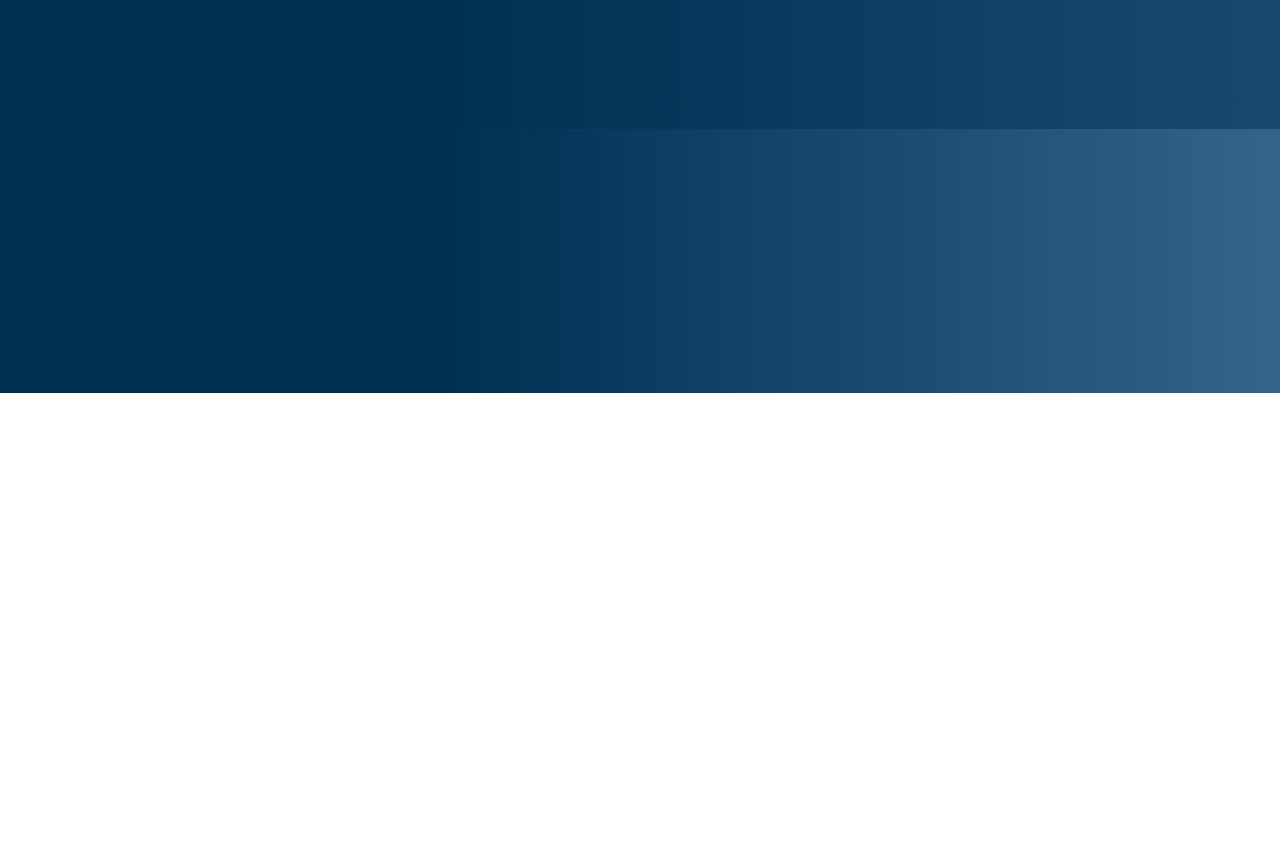
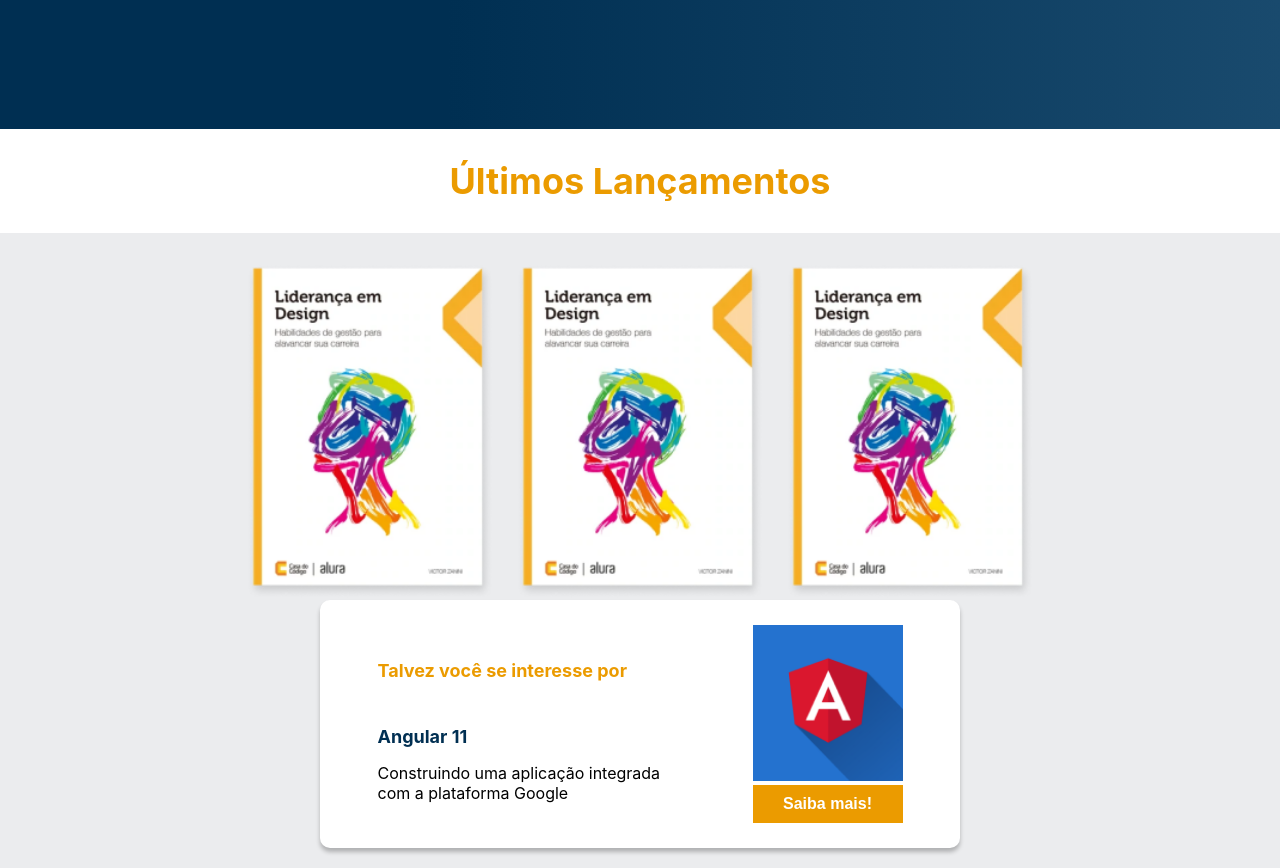
Before and after one commit to fabio-code-1/alura_books, a React (Create React App) app: page / in a window 1280 px wide. Shown: the part 407-1275 px from the top of the page. Before the commit the page ends 800 px from the top, so only its background shows below. Built offline with nearby package versions, Linux system fonts and the light colour scheme.

Commit message:
lancamentos finalizado

```diff
--- a/src/App.js
+++ b/src/App.js
@@ -1,13 +1,13 @@
 import Header from './componentes/Header';
 import Pesquisa from './componentes/Pesquisa';
 import styled from 'styled-components';
+import UltimosLancamentos from './componentes/UltimosLancamentos';
 
 // usando styled para estilizar
 const AppContainer = styled.div`
   width: 100vw;
   height: 100vh;
   background-image: linear-gradient(90deg, #002f52 35%, #326589);
-  overflow: auto;
 `
 
 function App() {
@@ -15,6 +15,7 @@
     <AppContainer>
       <Header/>
       <Pesquisa/>
+      <UltimosLancamentos/>
     </AppContainer>
   );
 }
--- /dev/null
+++ b/src/componentes/CardRecomenda/index.js
@@ -0,0 +1,64 @@
+import styled from "styled-components";
+import { Titulo } from "../Titulo/Index";
+
+const Card = styled.div`
+    align-items: center;
+    background-color: #FFF;
+    box-shadow: 0px 4px 4px rgba(0, 0, 0, 0.25);
+    border-radius: 10px;
+    display: flex;
+    margin: 0 auto;
+    max-width: 600px;
+    padding: 25px 20px;
+    justify-content: space-around;
+    width: 100%;
+`
+
+const Botao = styled.button`
+    background-color: #EB9B00;
+    color: #FFF;
+    padding: 10px 0px;
+    font-size: 16px;
+    border: none;
+    font-weight: 900;
+    display: block;
+    text-align: center;
+    width: 150px;
+    &:hover {
+        cursor: pointer;
+    }
+`
+
+const Descricao = styled.p`
+    max-width: 300px;
+`
+
+const Subtitulo = styled.h4`
+    color: #002F52;
+    font-size: 18px;
+    font-weight: bold;
+    margin: 15px 0;
+`
+
+const ImgLivro = styled.img`
+    width: 150px;
+`
+
+
+function CardRecomenda({titulo, subtitulo, decricao, img}) {
+    return(
+        <Card>
+            <div>
+                <Titulo tamanhoFont='16px' cor='#EB9B00' alinhamento='left'>{titulo}</Titulo>
+                <Subtitulo>{subtitulo}</Subtitulo>
+                <Descricao>{decricao}</Descricao>
+            </div>
+            <div>
+                <ImgLivro src={img} alt="Imagem do livro"/>
+                <Botao>Saiba mais!</Botao>
+            </div>
+        </Card>
+    );
+}
+
+export default CardRecomenda
--- /dev/null
+++ b/src/componentes/Titulo/Index.js
@@ -0,0 +1,11 @@
+import styled from "styled-components";
+
+export const Titulo = styled.h2`
+  width: 100%;
+  padding: 30px 0;
+  background-color: #FFF;
+  color: ${props => props.cor || '#000'};
+  font-size: ${props => props.tamanhoFonte || '18px'};
+  text-align: ${props => props.alinhamento || 'center'};
+  margin: 0;
+`
--- /dev/null
+++ b/src/componentes/UltimosLancamentos/dadosUltimosLancamentos.js
@@ -0,0 +1,7 @@
+import livro from '../../imagens/livro.png'
+
+export const livros = [
+    {nome: 'Liderança em Desing 2', id: 1, src:livro },
+    {nome: 'JavaScript Conceito', id: 2, src:livro },
+    {nome: 'DevOps', id: 3, src:livro },
+]
--- /dev/null
+++ b/src/componentes/UltimosLancamentos/index.js
@@ -0,0 +1,56 @@
+import { livros } from "./dadosUltimosLancamentos";
+import styled from "styled-components";
+import { Titulo } from "../Titulo/Index";
+import CardRecomenda from "../CardRecomenda";
+import livroImagem from '../../imagens/livro2.png'
+
+const UltimosLancamentosContainer = styled.section`
+  background-color: #EBECEE;
+  padding-bottom: 20px;
+  display: flex;
+  flex-direction: column;
+  width: 100%;
+`
+
+const NovosLivrosContainer = styled.div`
+  margin-top: 30px;
+  display: flex;
+  width: 100%;
+  justify-content: center;
+  flex-direction: row;
+  flex-wrap: wrap;
+  gap: 20px; /* Adiciona espaço entre as imagens */
+`
+
+const ImgLivro = styled.img`
+  width: 250px; /* Ajuste o tamanho da imagem conforme necessário */
+  height: auto;
+`
+
+
+
+function UltimosLancamentos() {
+    return(
+        <UltimosLancamentosContainer>
+            <Titulo
+                cor="#EB9B00"
+                tamanhoFonte="36px"
+                >
+                    Últimos Lançamentos
+                </Titulo>
+            <NovosLivrosContainer>
+                {livros.map((livro) => (
+                <ImgLivro key={livro.id} src={livro.src} alt="Imagem Livro" />
+                ))}
+            </NovosLivrosContainer>
+            <CardRecomenda
+                titulo='Talvez você se interesse por'
+                subtitulo='Angular 11'
+                decricao='Construindo uma aplicação integrada com a plataforma Google'
+                img={livroImagem}
+            />
+        </UltimosLancamentosContainer>
+    );
+}
+
+export default UltimosLancamentos
```
